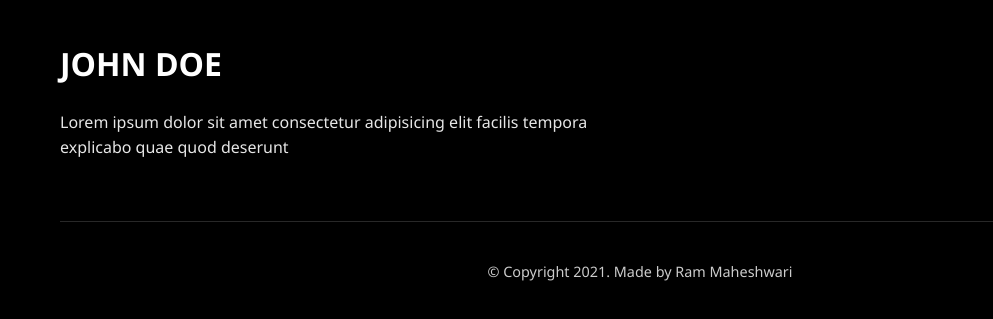
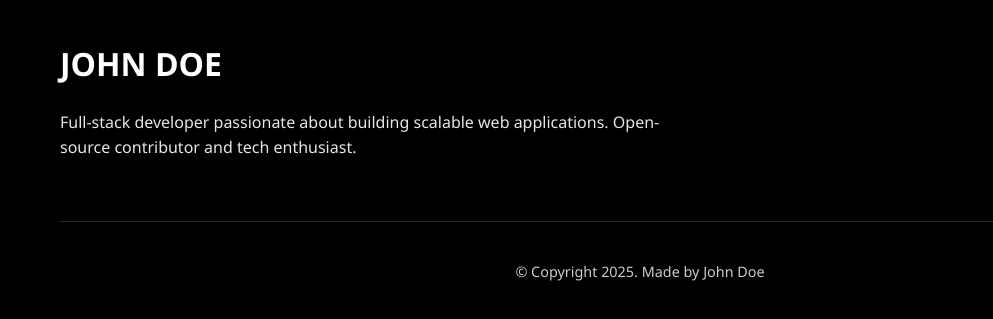
Before and after one commit to Manikanta-Reddyy/portfolio, a plain HTML site: page index.html in a window 1280 px wide. Shown: the part 4875-5194 px from the top of the page, 0-993 px from the left. Drawn offline with Linux system fonts and the light colour scheme.

Commit message:
first commit

```diff
--- a/index.html
+++ b/index.html
@@ -4,7 +4,7 @@
 <head>
     <meta charset="UTF-8">
     <meta name="viewport" content="width=device-width, initial-scale=1.0">
-    <title>Document</title>
+    <title>Portfolio</title>
     <link rel="stylesheet" href="style.css">
     <link rel="stylesheet" href="https://cdnjs.cloudflare.com/ajax/libs/font-awesome/4.7.0/css/font-awesome.min.css">
 </head>
@@ -150,9 +150,7 @@
                 <label class="form_label">Message</label>
                 <textarea class="form_input message_input" placeholder="Enter Your Message" name="message"></textarea>
               </div>
-              <button type="submit" class="submit_btn">
-                Submit
-              </button>
+              <button type="submit" class="submit_btn">Submit</button>
             </form>
           </div>
         </div>
@@ -165,8 +163,7 @@
             <div class="footer_bio">
               <h2 class="name">JOHN DOE</h2>
               <p class="bio">
-                Lorem ipsum dolor sit amet consectetur adipisicing elit facilis
-                tempora explicabo quae quod deserunt
+                Full-stack developer passionate about building scalable web applications. Open-source contributor and tech enthusiast.
               </p>
             </div>
 
@@ -185,7 +182,7 @@
 
           <!-- Footer Credits -->
           <div class="footer_credits">
-            © Copyright 2021. Made by Ram Maheshwari
+            © Copyright 2025. Made by John Doe
           </div>
         </div>
       </footer>
```
